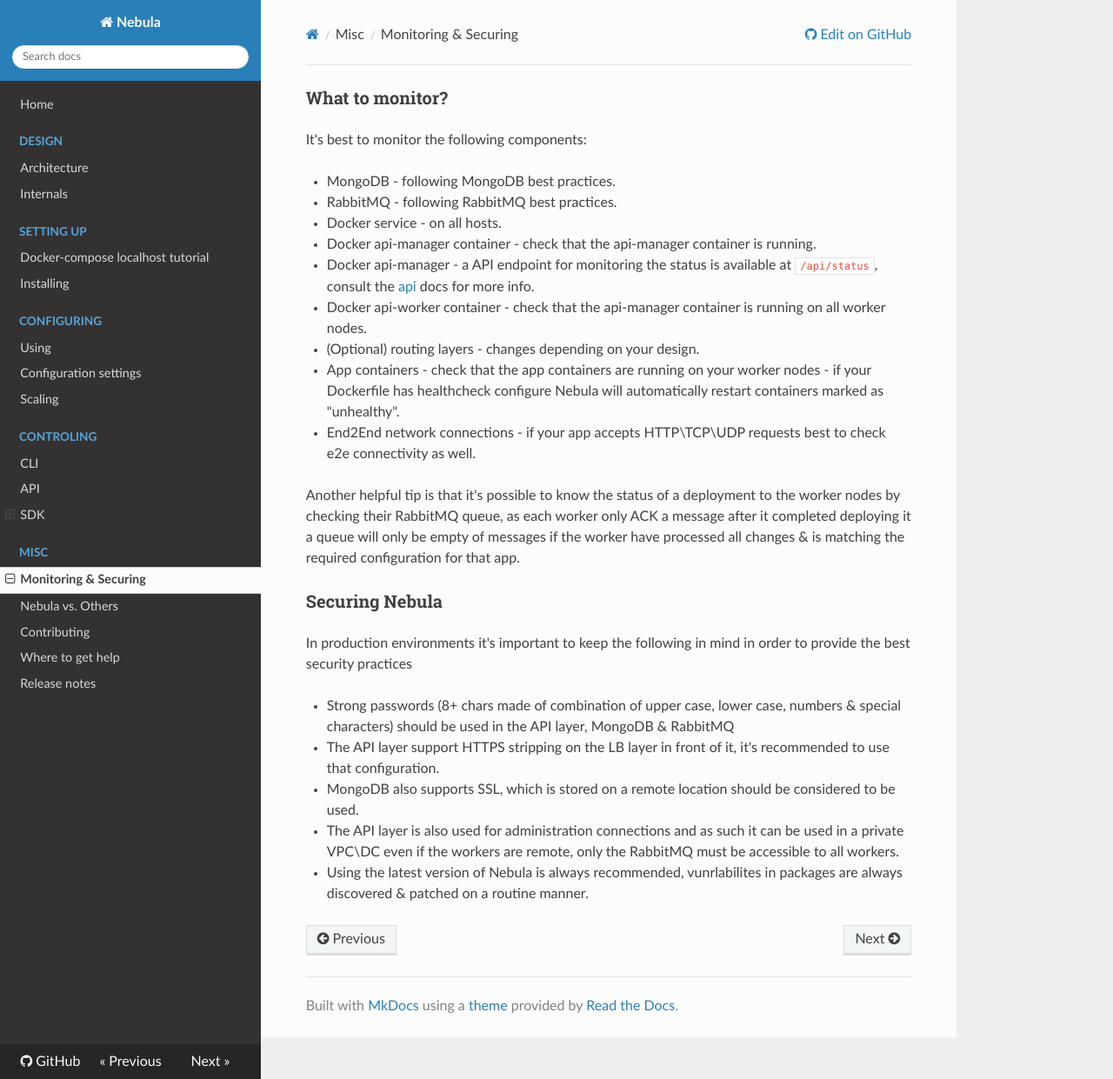
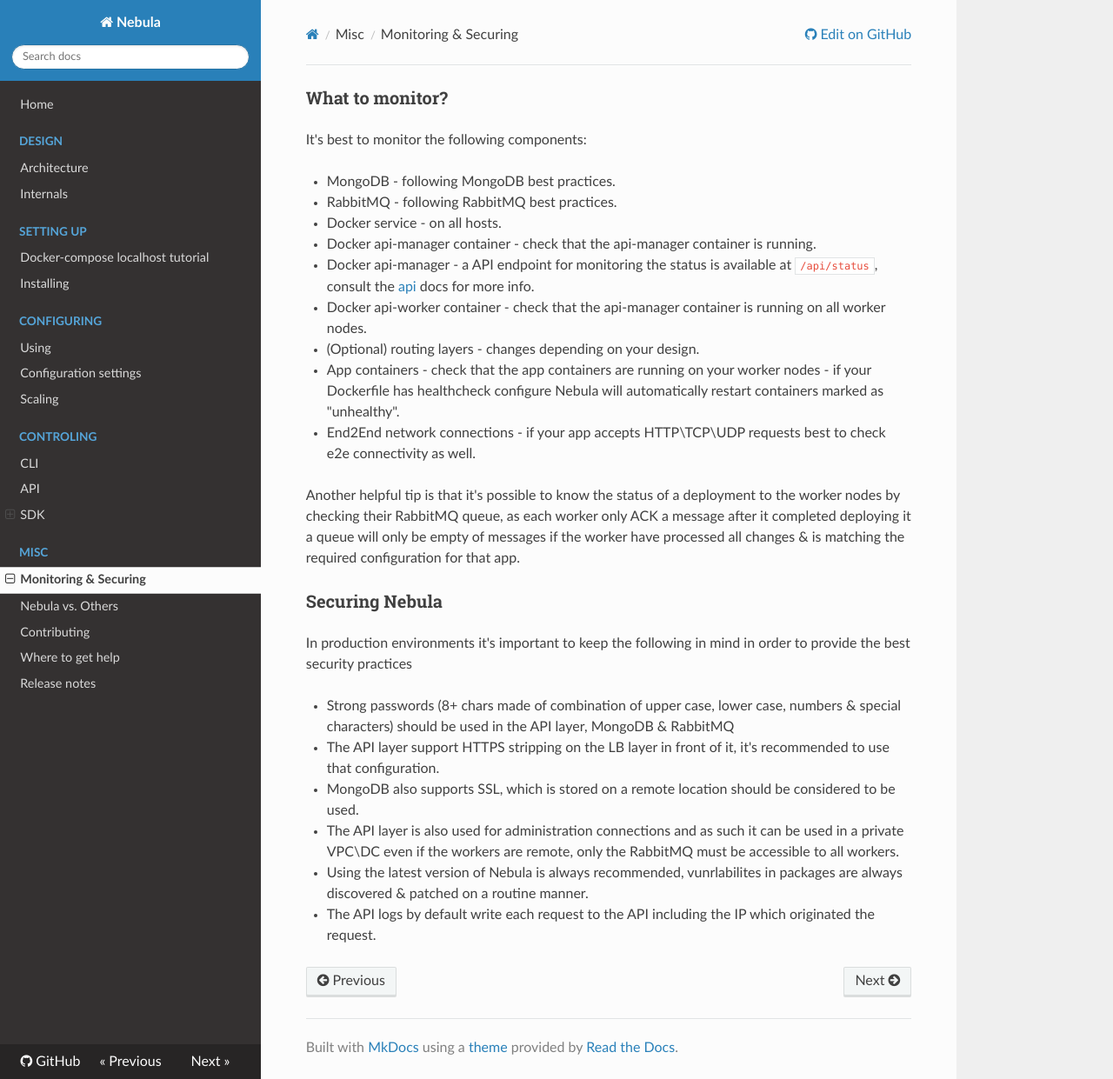
Before and after one commit to nebula-orchestrator/docs, an MkDocs documentation site: the page built from docs/best-practice.md, in a window 1280 px wide and 1241 px high. Shown: the whole window at 87% size. Built offline with MkDocs 1.6.1, drawn with Linux system fonts in a browser that asks for light colours; nearby versions of some CDN libraries; old or Windows-style settings are respelled for this version of MkDocs.

Commit message:
adding info about api log showing ip of origin

```diff
--- a/docs/best-practice.md
+++ b/docs/best-practice.md
@@ -23,3 +23,4 @@
 * MongoDB also supports SSL, which is stored on a remote location should be considered to be used.
 * The API layer is also used for administration connections and as such it can be used in a private VPC\DC even if the workers are remote, only the RabbitMQ must be accessible to all workers.
 * Using the latest version of Nebula is always recommended, vunrlabilites in packages are always discovered & patched on a routine manner.
+* The API logs by default write each request to the API including the IP which originated the request.
```
